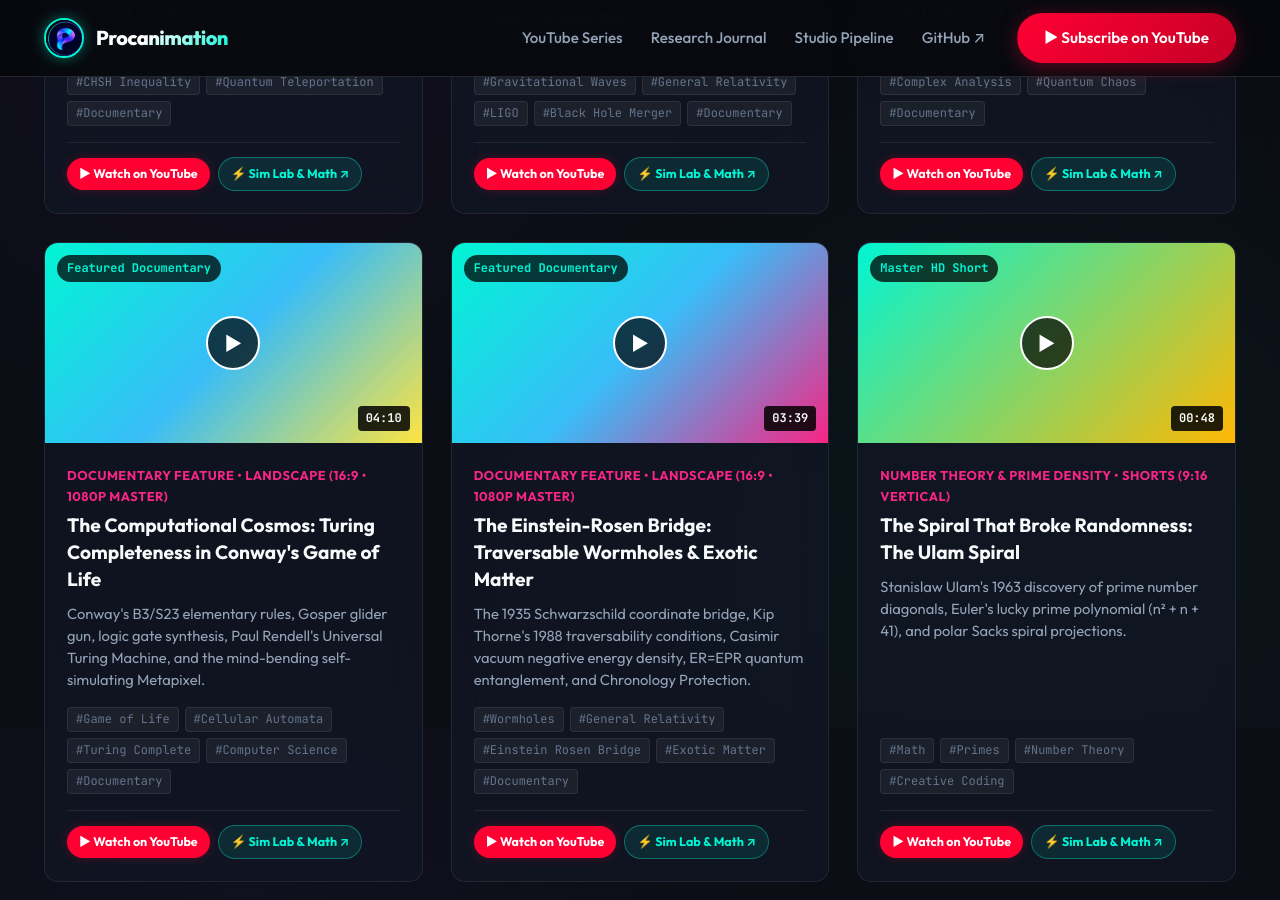
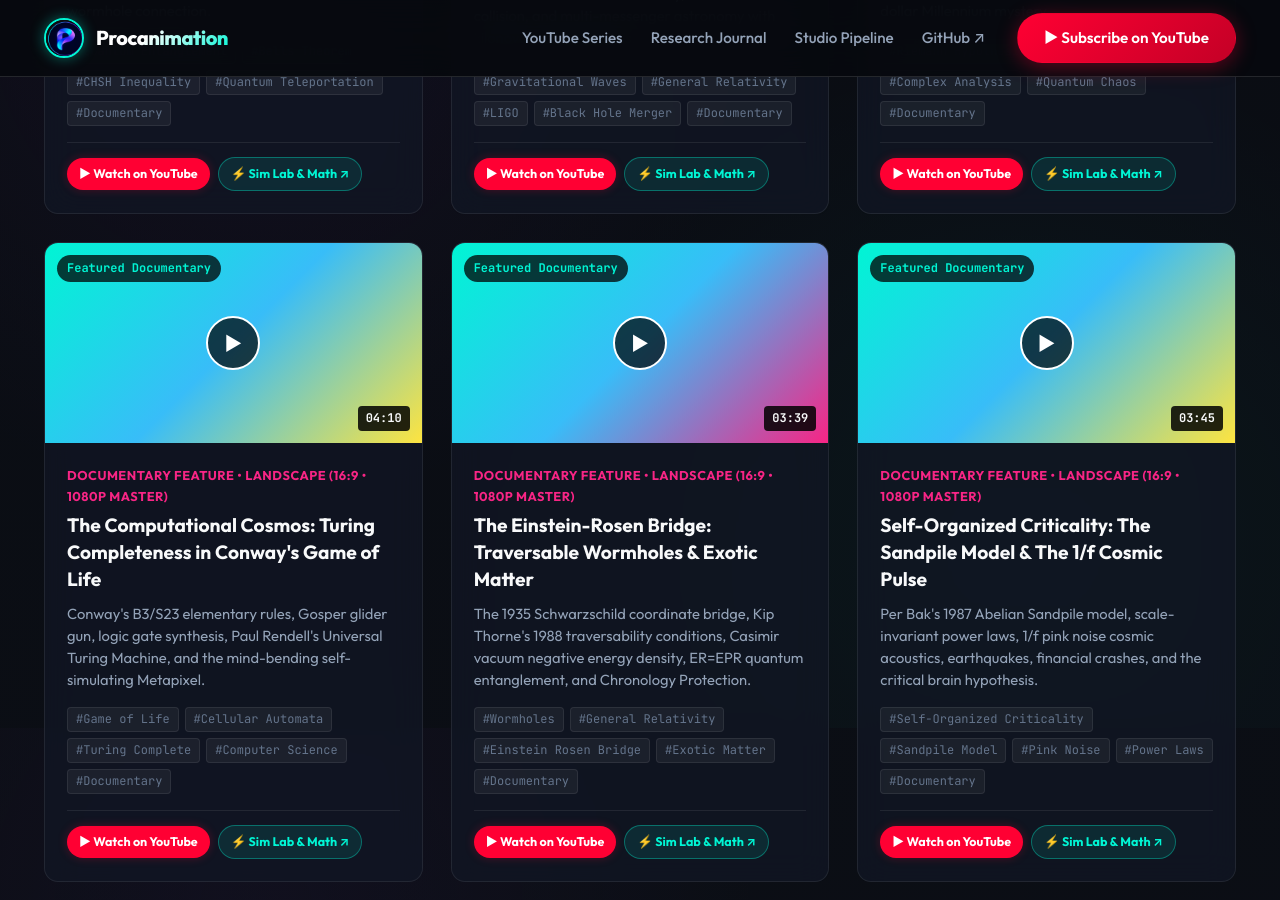
Before and after one commit to procanimation/procanimation.github.io, a Jekyll site: the page built from index.html, in a window 1280 px wide and 900 px high, scrolled down 3772 px. Built offline with Jekyll 4.4.1, drawn with Linux system fonts in a browser that asks for light colours.

Commit message:
Update Feature #14 Self-Organized Criticality live YouTube link (tNblesFu3J0)

```diff
--- a/_data/youtube.yml
+++ b/_data/youtube.yml
@@ -152,6 +152,17 @@
   gradient: "linear-gradient(135deg, #00f5d4 0%, #38bdf8 50%, #f72585 100%)"
   video_url: "https://www.youtube.com/watch?v=p1bOnMH6yfg"
   article_url: "/experiments/wormholes-exotic-matter.html"
+
+- title: "Self-Organized Criticality: The Sandpile Model & The 1/f Cosmic Pulse"
+  series: "Documentary Feature"
+  format: "Landscape (16:9 • 1080p Master)"
+  duration: "03:45"
+  description: "Per Bak's 1987 Abelian Sandpile model, scale-invariant power laws, 1/f pink noise cosmic acoustics, earthquakes, financial crashes, and the critical brain hypothesis."
+  tags: ["Self-Organized Criticality", "Sandpile Model", "Pink Noise", "Power Laws", "Documentary"]
+  badge: "Featured Documentary"
+  gradient: "linear-gradient(135deg, #00f5d4 0%, #38bdf8 50%, #fee440 100%)"
+  video_url: "https://www.youtube.com/watch?v=tNblesFu3J0"
+  article_url: "/experiments/self-organized-criticality.html"
 
 - title: "The Spiral That Broke Randomness: The Ulam Spiral"
   series: "Number Theory & Prime Density"
--- a/experiments/self-organized-criticality.html
+++ b/experiments/self-organized-criticality.html
@@ -100,7 +100,7 @@
         <span style="font-size:0.75rem; padding:4px 10px; border-radius:4px; background:rgba(255,255,255,0.08); font-family:var(--font-mono, monospace);">Audio: Andrew Multilingual Neural</span>
         <span style="font-size:0.75rem; padding:4px 10px; border-radius:4px; background:rgba(255,255,255,0.08); font-family:var(--font-mono, monospace);">Format: 16:9 • 1080p Master</span>
       </div>
-      <a id="docYoutubeBtn" href="#" target="_blank" class="sim-btn primary" style="display:inline-flex; align-items:center; gap:8px; text-decoration:none; background:#00f5d4; border-color:#00f5d4; color:#02040a; font-weight:bold; padding:10px 20px; border-radius:8px;">
+      <a id="docYoutubeBtn" href="https://www.youtube.com/watch?v=tNblesFu3J0" target="_blank" class="sim-btn primary" style="display:inline-flex; align-items:center; gap:8px; text-decoration:none; background:#00f5d4; border-color:#00f5d4; color:#02040a; font-weight:bold; padding:10px 20px; border-radius:8px;">
         ▶ Watch Feature Documentary on YouTube ↗
       </a>
     </div>
```
